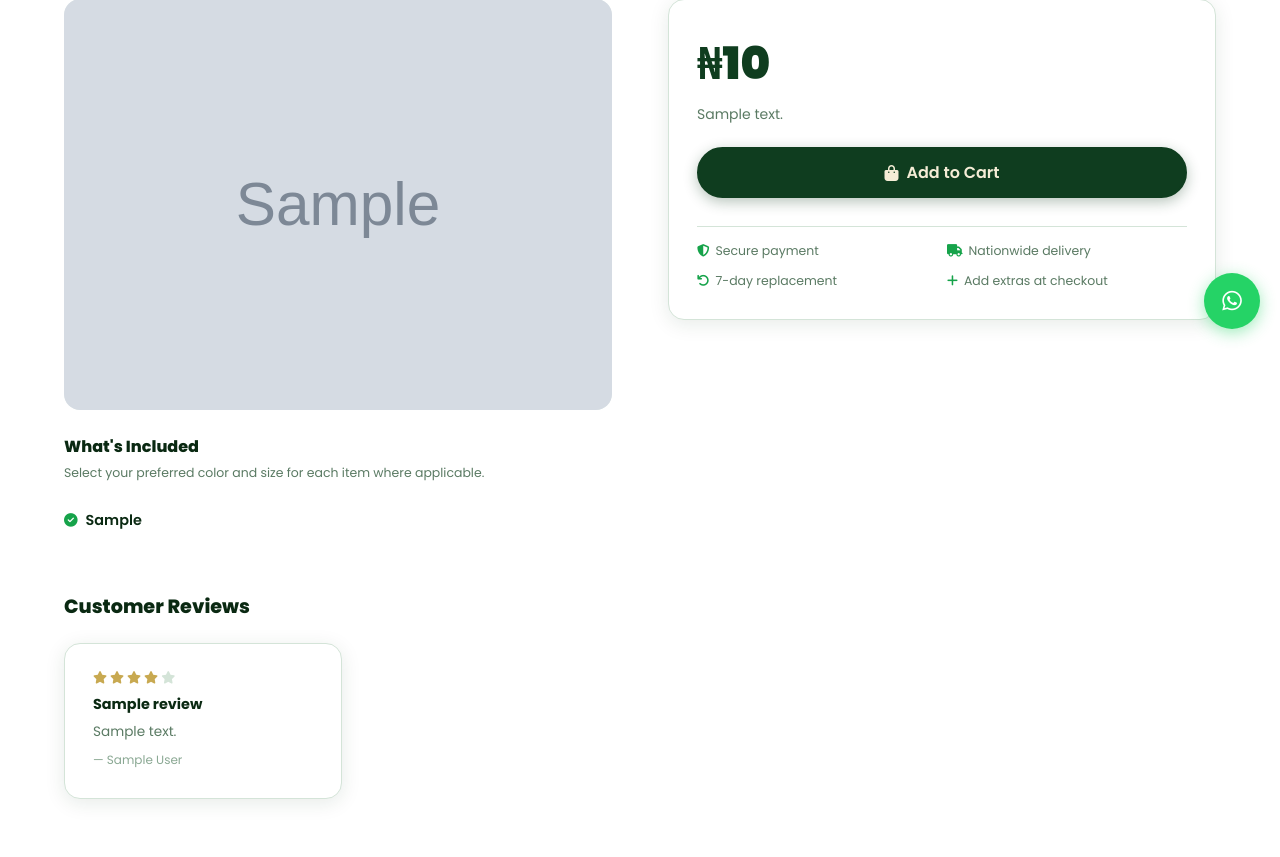
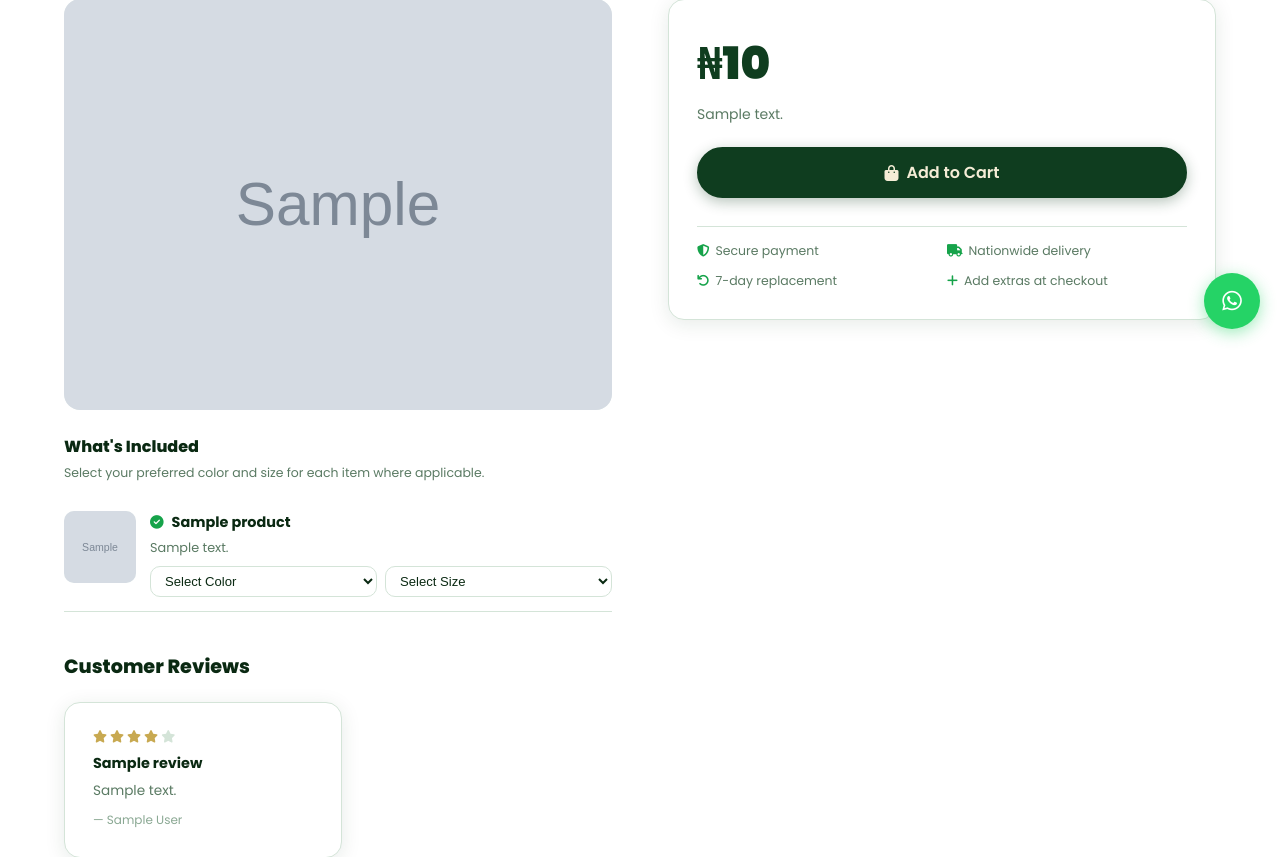
Before and after one commit to Timotee-dev/bts-project, a Django app: a page that uses templates/store/package_detail.html in a window 1280 px wide. Shown: the part 451-1308 px from the top of the page. Run offline with Django 5.2, Linux system fonts and the light colour scheme; tables that the repository leaves empty hold one stand-in row (values such as "Sample post"); grey boxes marked "Sample" are stand-in pictures; data that the repository does not hold is empty.

Commit message:
Show product images and descriptions in package detail

```diff
--- a/templates/store/package_detail.html
+++ b/templates/store/package_detail.html
@@ -46,41 +46,58 @@
         <p style="font-size:0.78rem;color:var(--gray);margin-bottom:14px;">Select your preferred color and size for each item where applicable.</p>
 
         <div id="itemsList">
-          {% for item in parsed_items %}
-          <div class="item-row">
-            <div class="item-name">
+          {% for pi in package.package_items.all %}
+          <div class="item-row" style="padding:14px 0;border-bottom:1px solid var(--border);">
+            <div style="display:flex;gap:14px;align-items:flex-start;">
+              <!-- Product image -->
+              <div style="width:72px;height:72px;border-radius:var(--radius-sm);overflow:hidden;flex-shrink:0;background:var(--green-xpale);display:flex;align-items:center;justify-content:center;">
+                {% if pi.product.image %}
+                  <img src="{{ pi.product.image.url }}" alt="{{ pi.product.name }}" style="width:100%;height:100%;object-fit:cover;">
+                {% else %}
+                  <i class="fas fa-box" style="opacity:0.2;color:var(--green);font-size:1.4rem;"></i>
+                {% endif %}
+              </div>
+              <!-- Product info -->
+              <div style="flex:1;min-width:0;">
+                <div style="display:flex;align-items:center;gap:8px;margin-bottom:4px;">
                   <i class="fas fa-check-circle" style="color:var(--success);font-size:0.85rem;flex-shrink:0;"></i>
-              {{ item.name }}
+                  <p style="font-weight:700;color:var(--dark);font-size:0.9rem;">{{ pi.product.name }}</p>
                 </div>
-            {% if item.colors or item.sizes %}
-            <div class="item-selects">
-              {% if item.colors %}
-              <select name="color_{{ forloop.counter0 }}" data-item="{{ item.name }}">
+                {% if pi.product.description %}
+                <p style="color:var(--gray);font-size:0.8rem;margin-bottom:8px;line-height:1.5;">{{ pi.product.description|truncatechars:100 }}</p>
+                {% endif %}
+                <!-- Color and size selects -->
+                <div style="display:flex;gap:8px;flex-wrap:wrap;">
+                  {% if pi.product.available_colors %}
+                  <select name="color_{{ forloop.counter0 }}" data-item="{{ pi.product.name }}" style="flex:1;min-width:120px;font-size:0.82rem;padding:6px 10px;border:1px solid var(--border);border-radius:var(--radius-sm);background:white;color:var(--dark);">
                     <option value="">Select Color</option>
-                {% for color in item.colors %}
-                <option value="{{ color }}">{{ color }}</option>
+                    {% for color in pi.product.available_colors.split|join:"," %}
+                    {% endfor %}
+                    {% for color in pi.product.available_colors.split %}
+                    <option value="{{ color|cut:',' }}">{{ color|cut:',' }}</option>
                     {% endfor %}
                   </select>
                   {% endif %}
-              {% if item.sizes %}
-              <select name="size_{{ forloop.counter0 }}" data-item="{{ item.name }}">
+                  {% if pi.product.available_sizes %}
+                  <select name="size_{{ forloop.counter0 }}" data-item="{{ pi.product.name }}" style="flex:1;min-width:120px;font-size:0.82rem;padding:6px 10px;border:1px solid var(--border);border-radius:var(--radius-sm);background:white;color:var(--dark);">
                     <option value="">Select Size</option>
-                {% for size in item.sizes %}
-                <option value="{{ size }}">{{ size }}</option>
+                    {% for size in pi.product.available_sizes.split %}
+                    <option value="{{ size|cut:',' }}">{{ size|cut:',' }}</option>
                     {% endfor %}
                   </select>
                   {% endif %}
                 </div>
-            {% endif %}
+              </div>
+            </div>
           </div>
           {% empty %}
           {% if package.items_list %}
           {% for line in package.items_list.splitlines %}
           {% if line.strip %}
-          <div class="item-row">
-            <div class="item-name">
+          <div class="item-row" style="padding:10px 0;border-bottom:1px solid var(--border);">
+            <div style="display:flex;align-items:center;gap:8px;">
               <i class="fas fa-check-circle" style="color:var(--success);font-size:0.85rem;flex-shrink:0;"></i>
-              {{ line.strip }}
+              <span style="color:var(--dark);font-size:0.9rem;">{{ line.strip }}</span>
             </div>
           </div>
           {% endif %}
```
Lines whose indentation alone changed are shown as unchanged.
